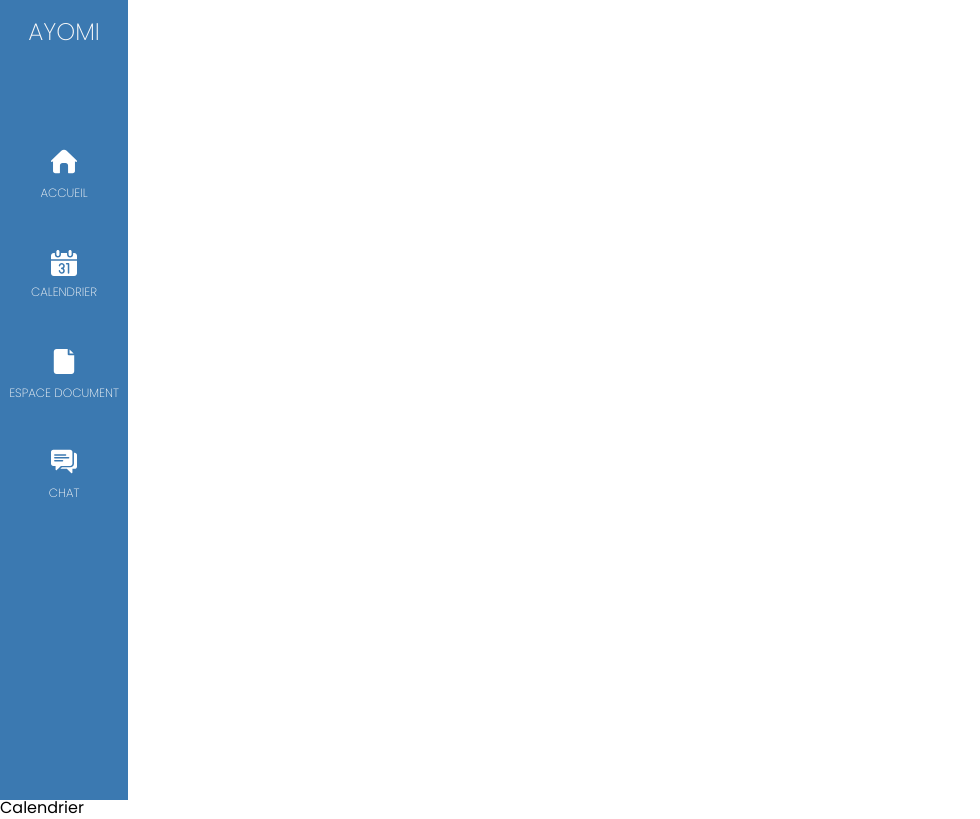
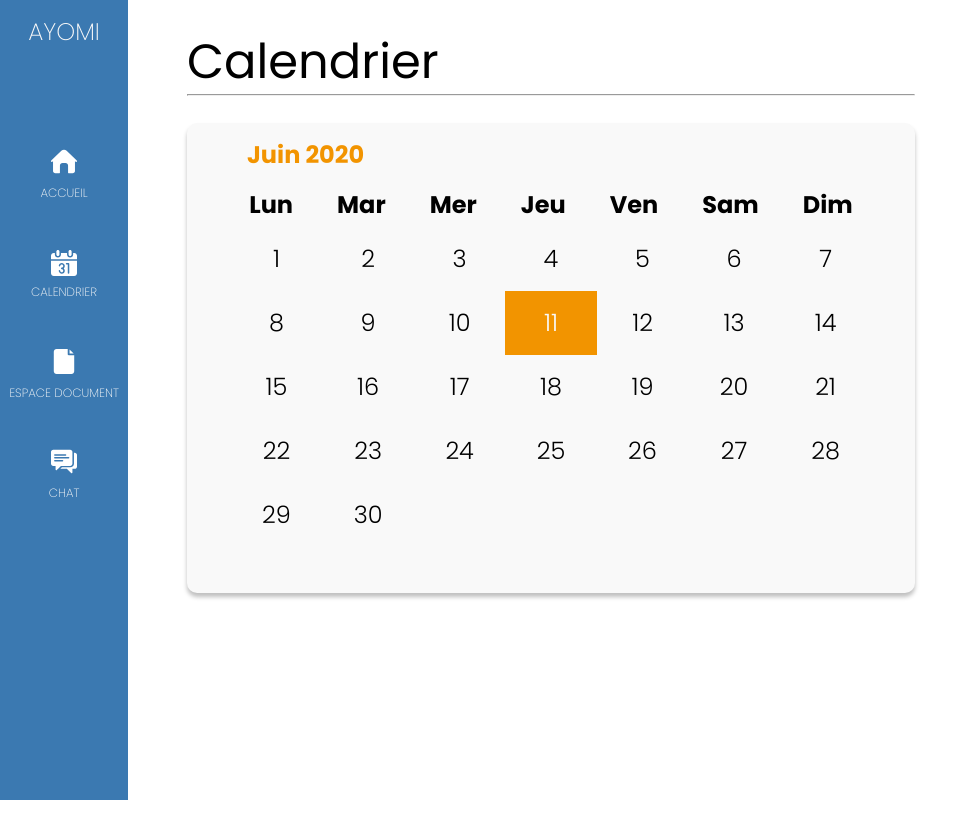
Before and after one commit to gRAKLECLER/ayomi-dashboard, a React (Create React App) app in the folder my-app/: page /Calendar in a window 1280 px wide. Shown: the whole page, without its empty margins (0-980 px from the left). Built offline with nearby package versions, Linux system fonts and the light colour scheme.

Commit message:
add calendar

```diff
--- /dev/null
+++ b/my-app/src/components/BaseCalendar.jsx
@@ -0,0 +1,58 @@
+import React, { Component } from 'react'
+import '../style/BaseCalendar.css'
+
+
+class BaseCalendar extends Component {
+  render(){
+    return(
+      <div className="BaseCalendar">
+        <h1 className="BaseCalendar__title">Juin 2020</h1>
+        <div className="BaseCalendar__calendar">
+          <div className="day">
+            <p>Lun</p>
+            <p>Mar</p>
+            <p>Mer</p>
+            <p>Jeu</p>
+            <p>Ven</p>
+            <p>Sam</p>
+            <p>Dim</p>
+          </div>
+          <div className="numbers">
+            <div className="numbers__number">1</div>
+            <div className="numbers__number">2</div>
+            <div className="numbers__number">3</div>
+            <div className="numbers__number">4</div>
+            <div className="numbers__number">5</div>
+            <div className="numbers__number">6</div>
+            <div className="numbers__number">7</div>
+            <div className="numbers__number">8</div>
+            <div className="numbers__number">9</div>
+            <div className="numbers__number">10</div>
+            <div className="numbers__number event">11</div>
+            <div className="numbers__number">12</div>
+            <div className="numbers__number">13</div>
+            <div className="numbers__number">14</div>
+            <div className="numbers__number">15</div>
+            <div className="numbers__number">16</div>
+            <div className="numbers__number">17</div>
+            <div className="numbers__number">18</div>
+            <div className="numbers__number">19</div>
+            <div className="numbers__number">20</div>
+            <div className="numbers__number">21</div>
+            <div className="numbers__number">22</div>
+            <div className="numbers__number">23</div>
+            <div className="numbers__number">24</div>
+            <div className="numbers__number">25</div>
+            <div className="numbers__number">26</div>
+            <div className="numbers__number">27</div>
+            <div className="numbers__number">28</div>
+            <div className="numbers__number">29</div>
+            <div className="numbers__number">30</div>
+          </div>
+        </div>
+      </div>
+    )
+  }
+}
+
+export default BaseCalendar
--- a/my-app/src/pages/Calendar.jsx
+++ b/my-app/src/pages/Calendar.jsx
@@ -1,12 +1,22 @@
 import React from 'react'
+import '../style/Calendar.css'
+
 import Header from '../components/Header'
+import BaseCalendar from '../components/BaseCalendar'
 
 export default class Calendar extends React.Component {
   render() {
     return (
-      <div>
+      <div className="Calendar">
         <Header/>
-        <h1>Calendrier</h1>
+        <section className="Calendar__left">
+          <div className="Calendar__Title">
+            <h1 className="Calendar__mainTitle">Calendrier</h1>
+            <hr/>
+          </div>
+        <BaseCalendar/>
+        </section>
+        <section className="Calendar__right"></section>
       </div>
     )
   }
--- a/my-app/src/pages/Home.jsx
+++ b/my-app/src/pages/Home.jsx
@@ -27,24 +27,24 @@ export default class Home extends React.Component {
           <div className="Home__document">
             <div className="Home__titleDoc">
               <h3 className="Home__H3">DOCUMENTS</h3>
-              <img src={eye} alt=""/>
+              <img src={eye} alt="oeil"/>
             </div>
             <div className="Home__docSection">
-              <img className="Home__files" src={doc} alt=""/>
-              <img className="Home__files" src={doc} alt=""/>
-              <img className="Home__files" src={doc} alt=""/>
-              <img className="Home__files" src={doc} alt=""/>
-              <img className="Home__files" src={doc} alt=""/>
-              <img className="Home__files" src={doc} alt=""/>
-              <img className="Home__files" src={doc} alt=""/>
-              <img className="Home__files" src={doc} alt=""/>
-              <img className="Home__files" src={doc} alt=""/>
+              <img className="Home__files" src={doc} alt="document"/>
+              <img className="Home__files" src={doc} alt="document"/>
+              <img className="Home__files" src={doc} alt="document"/>
+              <img className="Home__files" src={doc} alt="document"/>
+              <img className="Home__files" src={doc} alt="document"/>
+              <img className="Home__files" src={doc} alt="document"/>
+              <img className="Home__files" src={doc} alt="document"/>
+              <img className="Home__files" src={doc} alt="document"/>
+              <img className="Home__files" src={doc} alt="document"/>
             </div>
           </div>
         </section>
         <section className="Home__right">
           <div className="Home__profile">
-            <img className="Home__pic" src={profile} alt=""/>
+            <img className="Home__pic" src={profile} alt="profile"/>
             <div className="Home__profileText">
               <h3 className="Home__H3">STYLUS</h3>
               <p className="Home__text">LE CHANGEMENT DE L’air du digital dans vos maison</p>
@@ -56,7 +56,7 @@ export default class Home extends React.Component {
                 <h3 className="Home__H3">EVENEMENTS A VENIR</h3>
                 <span className="Home__numEvent">3</span>
               </div>
-              <img src={eye} alt=""/>
+              <img src={eye} alt="oeil"/>
             </div>
             <div className="Home__eventUp">
               <Upcoming/>
@@ -64,8 +64,8 @@ export default class Home extends React.Component {
               <Upcoming/>
             </div>
             <div className="Home__LastDiv">
-              <img className="Home__more" src={more} alt=""/>
-              <img src={chatIcon} alt=""/>
+              <img className="Home__more" src={more} alt="en savoir plus"/>
+              <img src={chatIcon} alt="text message"/>
             </div>
           </div>
         </section>
--- /dev/null
+++ b/my-app/src/style/BaseCalendar.css
@@ -0,0 +1,55 @@
+.BaseCalendar{
+  position: relative;
+  width: 728px;
+  height: 470px;
+  background-color: #F9F9F9;
+  box-shadow: 0px 4px 4px rgba(0, 0, 0, 0.25);
+  border-radius: 10px;
+  margin-top: 27px;
+}
+
+.BaseCalendar__title{
+  position: absolute;
+  font-weight: bold;
+  font-size: 24px;
+  color: #F29400;
+  margin-left: 60px;
+  margin-top: 20px;
+}
+
+.BaseCalendar__calendar{
+  position: absolute;
+  width: 100%;
+  display: flex;
+  flex-direction: column;
+  justify-content: center;
+  align-items: center;
+  margin-top: 70px;
+}
+
+.day{
+  display: flex;
+  justify-content: space-evenly;
+  font-weight: bold;
+  font-size: 24px;
+  width: 95%;
+}
+
+.numbers{
+  display: grid;
+  width: 88%;
+  grid-template-columns: auto auto auto auto auto auto auto;
+  padding: 10px;
+}
+
+.event{
+  background-color: #F29400;
+  color: #F9F9F9;
+}
+
+.numbers__number{
+  padding: 20px;
+  font-weight: 300;
+  font-size: 24px;
+  text-align: center;
+}
--- /dev/null
+++ b/my-app/src/style/Calendar.css
@@ -0,0 +1,17 @@
+.Calendar{
+  display: flex;
+  width: 95vw;
+}
+
+.Calendar__left{
+    margin-left: 59px;
+    margin-top: 38px;
+}
+
+.Calendar__Title{
+  width: 100%;
+}
+
+.Calendar__mainTitle{
+  font-size: 48px;
+}
```
